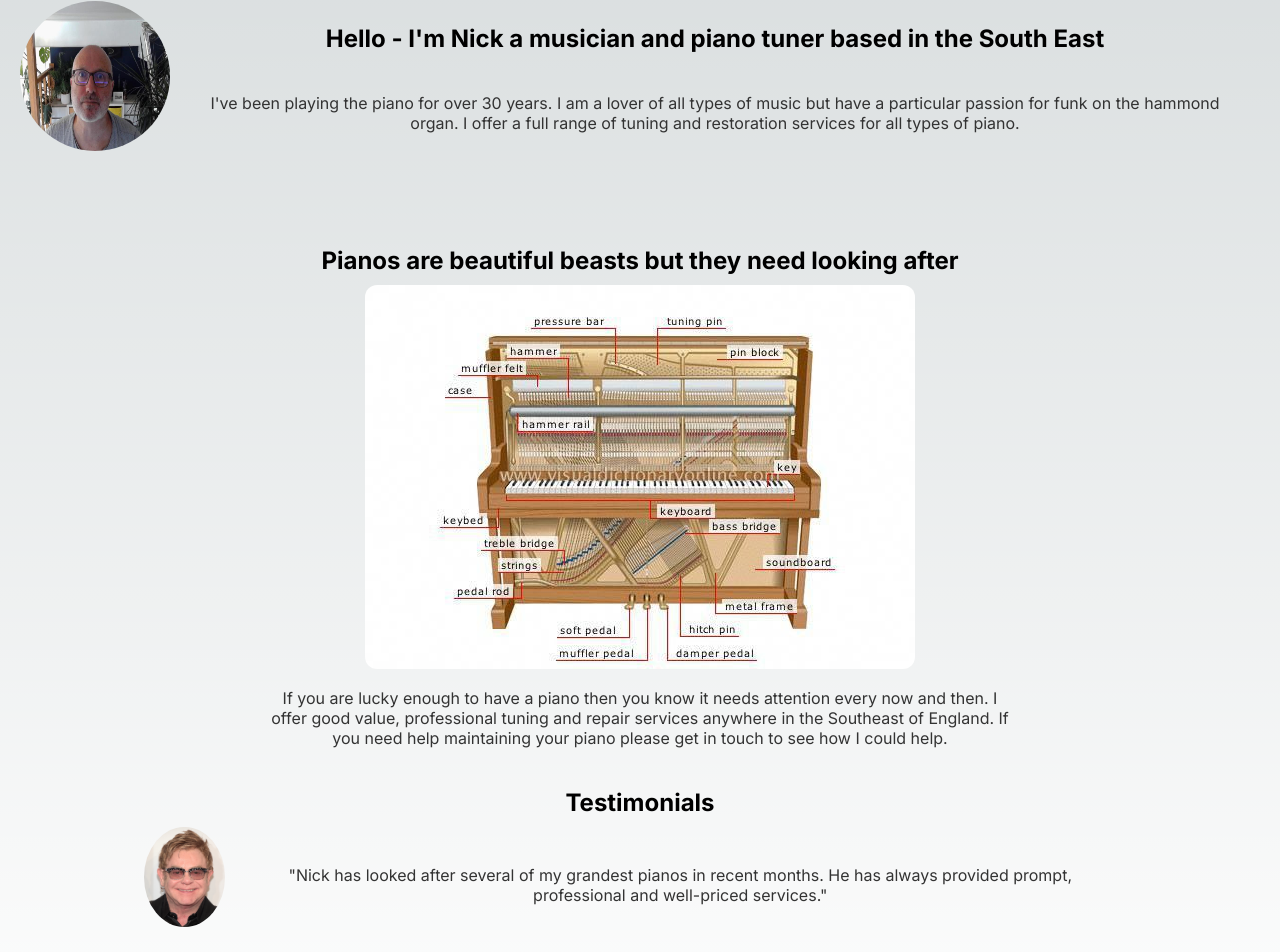
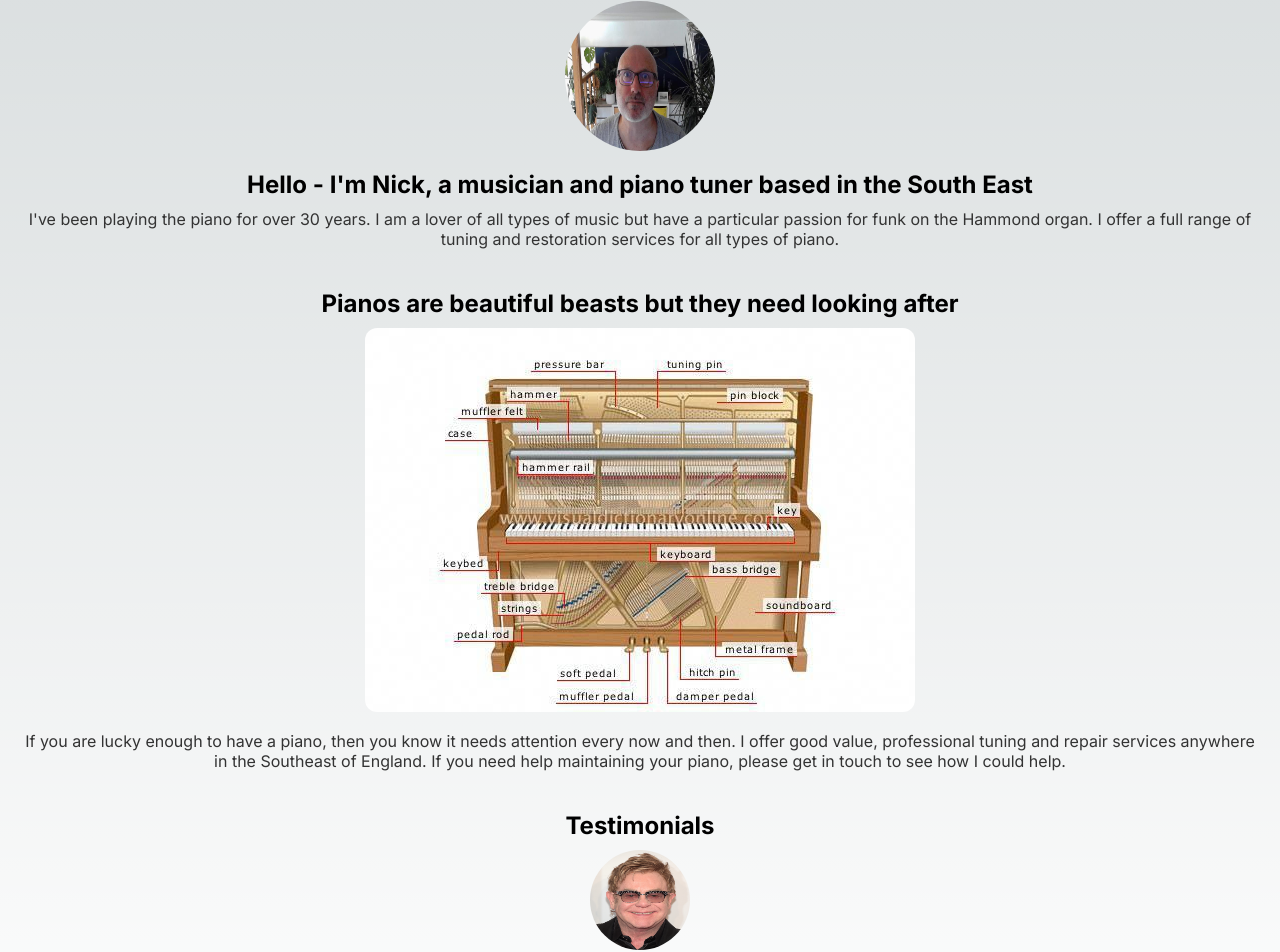
Before and after one commit to lw1066/nickPiano, a Next.js app: page / in a window 1280 px wide. Shown: the part 177-1129 px from the top of the page. Built offline with nearby package versions, Linux system fonts and the light colour scheme.

Commit message:
escaped characters

```diff
--- a/src/app/components/Nav.js
+++ b/src/app/components/Nav.js
@@ -8,7 +8,7 @@ function Navbar() {
       <div className="navbar-container">
         {/* <img src="/piano-tuning.jpg" alt="Logo" className="navbar-logo" />{" "} */}
         <h1 style={{ fontSize: "50px", fontFamily: "serif" }}>
-          Harris' Helpful Hands
+          Harris&apos; Helpful Hands
         </h1>
         <ul className="navbar-menu">
           <li>
--- a/src/app/components/Welcome.js
+++ b/src/app/components/Welcome.js
@@ -1,25 +1,25 @@
 import React from "react";
-import "./Welcome.css"; // Optional for custom styles if needed
+import "./Welcome.css"; // Import the CSS file for custom styles
 
 function Welcome() {
   return (
     <div className="welcome-container">
       <div className="welcome-section">
-        <div className="welcome-section1">
+        <div className="welcome-content">
           <img
             src="/me.jpg"
             alt="Me playing piano"
             className="welcome-image-hammond"
           />
-          <div>
-            <h2 style={{ padding: "10px 20px" }}>
-              Hello - I'm Nick a musician and piano tuner based in the South
-              East
+          <div className="welcome-text">
+            <h2>
+              Hello - I&apos;m Nick, a musician and piano tuner based in the
+              South East
             </h2>
-            <p style={{ padding: "20px" }}>
-              I've been playing the piano for over 30 years. I am a lover of all
-              types of music but have a particular passion for funk on the
-              hammond organ. I offer a full range of tuning and restoration
+            <p>
+              I&apos;ve been playing the piano for over 30 years. I am a lover
+              of all types of music but have a particular passion for funk on
+              the Hammond organ. I offer a full range of tuning and restoration
               services for all types of piano.
             </p>
           </div>
@@ -33,23 +33,23 @@ function Welcome() {
           alt="Upright piano diagram"
           className="welcome-image"
         />
-        <p style={{ maxWidth: "60%", margin: "0 auto" }}>
-          If you are lucky enough to have a piano then you know it needs
+        <p>
+          If you are lucky enough to have a piano, then you know it needs
           attention every now and then. I offer good value, professional tuning
           and repair services anywhere in the Southeast of England. If you need
-          help maintaining your piano please get in touch to see how I could
+          help maintaining your piano, please get in touch to see how I could
           help.
         </p>
       </div>
 
       <div className="welcome-section-testimonials">
         <h2>Testimonials</h2>
-        <div className={"welcome-section1"}>
-          <img src="/elton.jpg" alt="elton" className="welcome-image-elton" />
-          <p style={{ padding: "20px" }}>
-            "Nick has looked after several of my grandest pianos in recent
-            months. He has always provided prompt, professional and well-priced
-            services."
+        <div className="testimonial-content">
+          <img src="/elton.jpg" alt="Elton" className="welcome-image-elton" />
+          <p>
+            &quot;Nick has looked after several of my grandest pianos in recent
+            months. He has always provided prompt, professional, and well-priced
+            services.&quot;
           </p>
         </div>
       </div>
```
